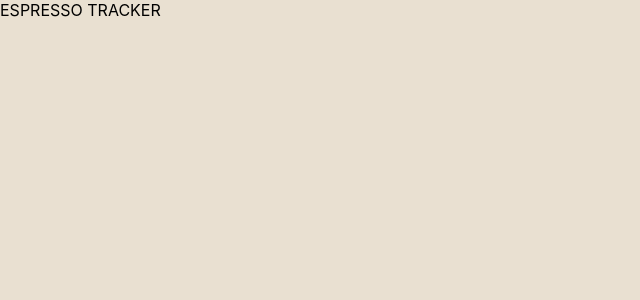
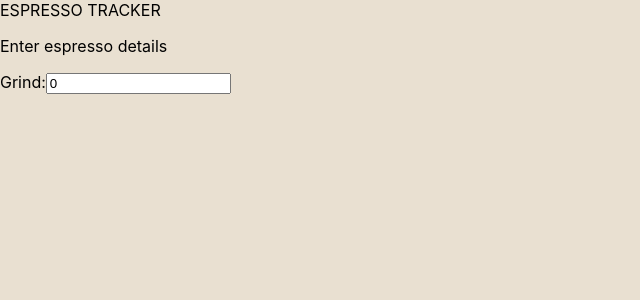
Before and after one commit to chrislaughlin/espresso-tracker, a React (Create React App) app: page / in a window 1280 px wide. Shown: the top 300 px of the page, without its empty margins (0-640 px from the left). Built offline with nearby package versions, Linux system fonts and the light colour scheme.

Commit message:
adding basic types and basic components to update type

```diff
--- a/package.json
+++ b/package.json
@@ -3,7 +3,9 @@
   "version": "0.1.0",
   "private": true,
   "dependencies": {
+    "@types/ramda": "^0.25.51",
     "@types/react": "^16.8.5",
+    "ramda": "^0.26.1",
     "react": "^16.8.3",
     "react-dom": "^16.8.3",
     "styled-components": "^4.1.3",
--- /dev/null
+++ b/src/components/espressoEntry/EspressoEntry.tsx
@@ -0,0 +1,34 @@
+import React, { FunctionComponent, useState } from 'react';
+import {set, lensPath, view, Lens} from 'ramda';
+
+import Espresso, {NEW_ESPRESSO} from '../../types/espresso';
+
+//Lens
+const grindSettingLens = lensPath(['grind', 'grindSetting']);
+
+const EspressoEntry:FunctionComponent = () => {
+    const [data, setData] = useState<Espresso>(NEW_ESPRESSO);
+
+    const onInputValueChange = (name:Lens) => {
+        return (evt: React.FormEvent<HTMLInputElement>): void => {
+            const newData:Espresso = set(name, evt.currentTarget.value, data);
+            setData(newData);
+        };
+    };
+
+    return (
+        <div>
+            <p>Enter espresso details</p>
+            <label>Grind:</label>
+            <input
+                type="number"
+                placeholder="Grind Setting"
+                value={view(grindSettingLens, data)}
+                onChange={onInputValueChange(grindSettingLens)}
+            />
+        </div>
+    );
+};
+
+
+export default EspressoEntry;
--- a/src/types/espresso.ts
+++ b/src/types/espresso.ts
@@ -1,6 +1,18 @@
 import Grind from './grind';
 import Tamp from './tamp';
 import Pressure from './pressure';
+
+
+const NEW_ESPRESSO = {
+    grind: {
+        grindSetting: 0,
+        grindWeight: 0
+    },
+    tamp: Tamp.LEVEL,
+    flushed: true,
+    pressure: Pressure.MEDIUM,
+    notes: ''
+};
 
 export default interface Espresso {
     grind: Grind,
@@ -9,3 +21,7 @@ export default interface Espresso {
     pressure: Pressure,
     notes: string
 }
+
+export {
+    NEW_ESPRESSO
+}
--- a/src/views/app/App.tsx
+++ b/src/views/app/App.tsx
@@ -1,14 +1,21 @@
-import React from 'react';
+import React, { useState } from 'react';
 
 import StyledApp from './StyledApp';
 
+import EspressoEntry from '../../components/espressoEntry/EspressoEntry';
+
 const App = () => {
+
+    const [items, setItems] = useState([]);
 
     return (
         <StyledApp>
             <header className="App-header">
                 ESPRESSO TRACKER
             </header>
+            <section>
+                <EspressoEntry/>
+            </section>
         </StyledApp>
     );
 };
```
Also changed, not shown: 1 other file (tests, documents, lock files or other folders).
